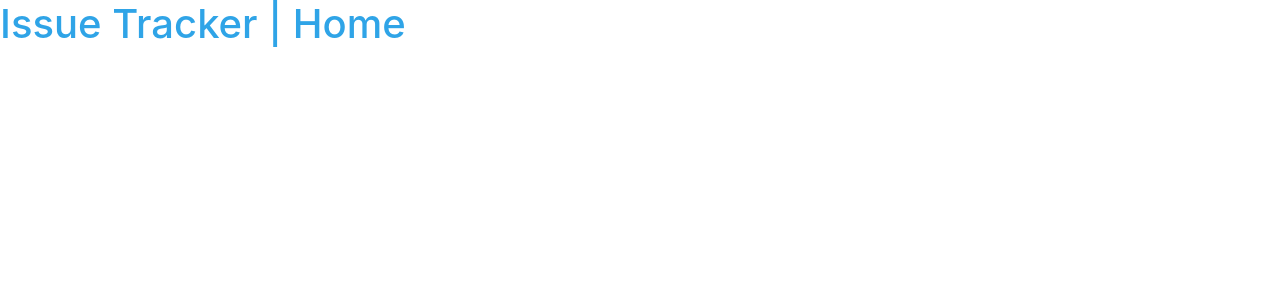
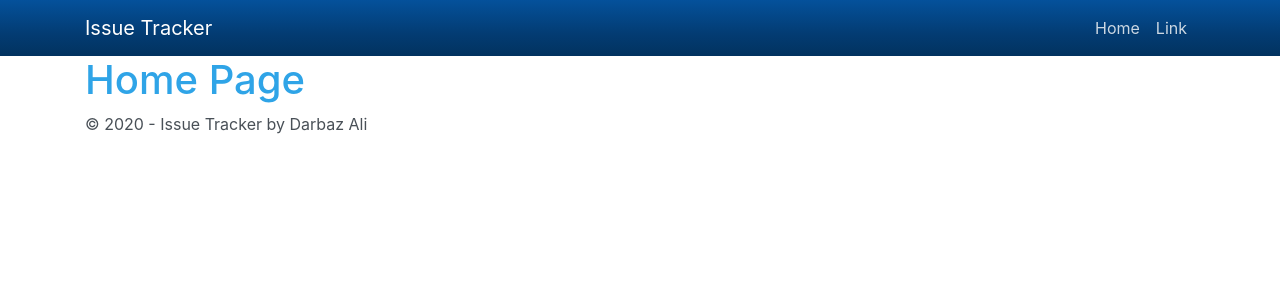
Before and after one commit to DarbazAli/issue-tracker-mern, a React (Create React App) app in the folder frontend/: page / in a window 1280 px wide. Shown: the top 300 px of the page. Built offline with nearby package versions, Linux system fonts and the light colour scheme.

Commit message:
Header, Footer, React-bootstrap

```diff
--- a/frontend/package.json
+++ b/frontend/package.json
@@ -8,7 +8,10 @@
     "@testing-library/react": "^11.2.2",
     "@testing-library/user-event": "^12.2.2",
     "react": "^17.0.1",
+    "react-bootstrap": "^1.4.0",
     "react-dom": "^17.0.1",
+    "react-router": "^5.2.0",
+    "react-router-dom": "^5.2.0",
     "react-scripts": "4.0.1",
     "web-vitals": "^0.2.4"
   },
--- a/frontend/src/App.js
+++ b/frontend/src/App.js
@@ -1,8 +1,23 @@
+import { BrowserRouter } from 'react-router-dom'
+import { Route, Switch } from 'react-router'
+
+import { Container } from 'react-bootstrap'
+
+import HomePage from './screens/HomePage.js'
+import Header from './components/Header.js'
+import Footer from './components/Footer.js'
+
 function App() {
   return (
-    <div className='App'>
-      <h1>Issue Tracker | Home</h1>
-    </div>
+    <BrowserRouter>
+      <Header />
+      <Container>
+        <Switch>
+          <Route path='/' exact component={HomePage} />
+        </Switch>
+      </Container>
+      <Footer />
+    </BrowserRouter>
   )
 }
 
--- /dev/null
+++ b/frontend/src/components/Footer.js
@@ -0,0 +1,14 @@
+import React from 'react'
+import { Container } from 'react-bootstrap'
+
+const Footer = () => {
+  return (
+    <footer>
+      <Container>
+        <p>© 2020 - Issue Tracker by Darbaz Ali</p>
+      </Container>
+    </footer>
+  )
+}
+
+export default Footer
--- /dev/null
+++ b/frontend/src/components/Header.js
@@ -0,0 +1,23 @@
+import React from 'react'
+import { Navbar, Nav, Container } from 'react-bootstrap'
+
+const Header = () => {
+  return (
+    <header>
+      <Navbar bg='dark' variant='dark' expand='lg'>
+        <Container>
+          <Navbar.Brand href='#home'>Issue Tracker</Navbar.Brand>
+          <Navbar.Toggle aria-controls='basic-navbar-nav' />
+          <Navbar.Collapse id='basic-navbar-nav'>
+            <Nav className='ml-auto'>
+              <Nav.Link href='#home'>Home</Nav.Link>
+              <Nav.Link href='#link'>Link</Nav.Link>
+            </Nav>
+          </Navbar.Collapse>
+        </Container>
+      </Navbar>
+    </header>
+  )
+}
+
+export default Header
--- /dev/null
+++ b/frontend/src/screens/HomePage.js
@@ -0,0 +1,11 @@
+import React from 'react'
+
+const HomePage = () => {
+  return (
+    <div>
+      <h1>Home Page</h1>
+    </div>
+  )
+}
+
+export default HomePage
```
Also changed, not shown: 2 other files (tests, documents, lock files or other folders).
